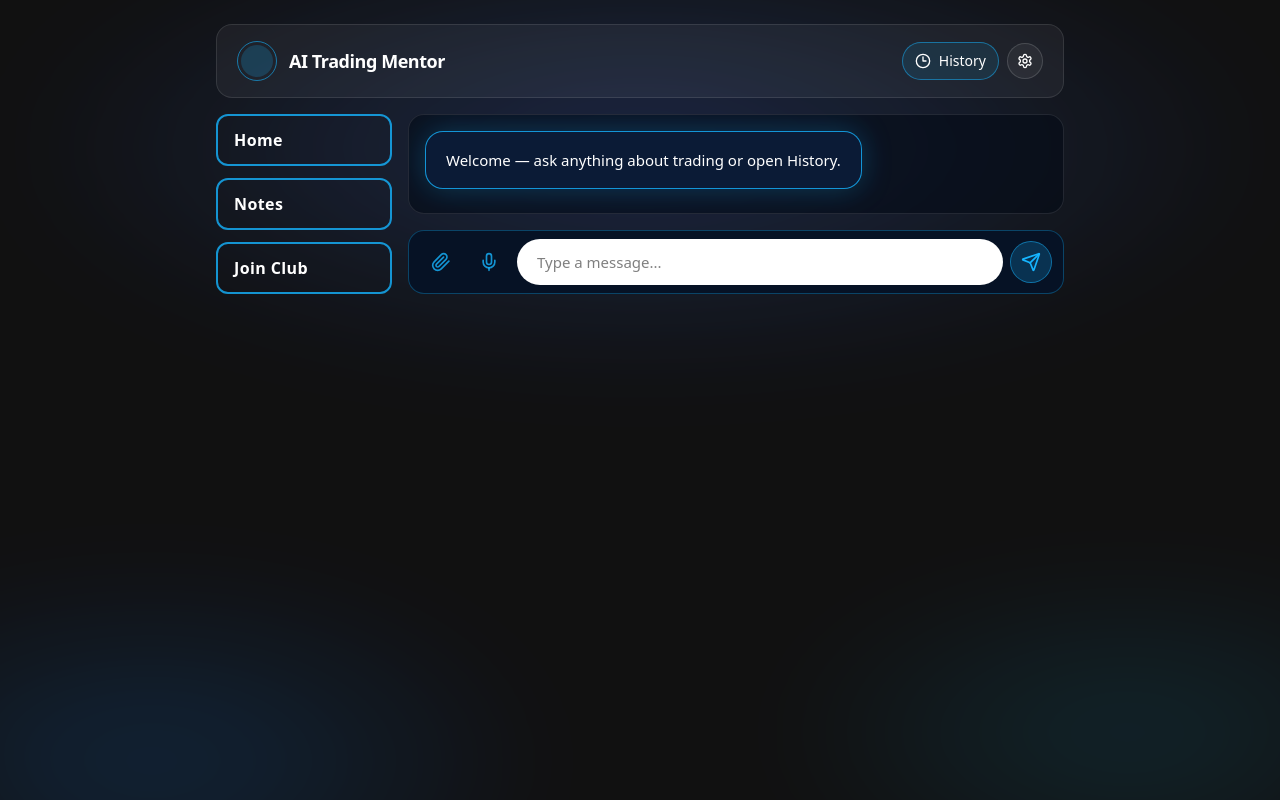
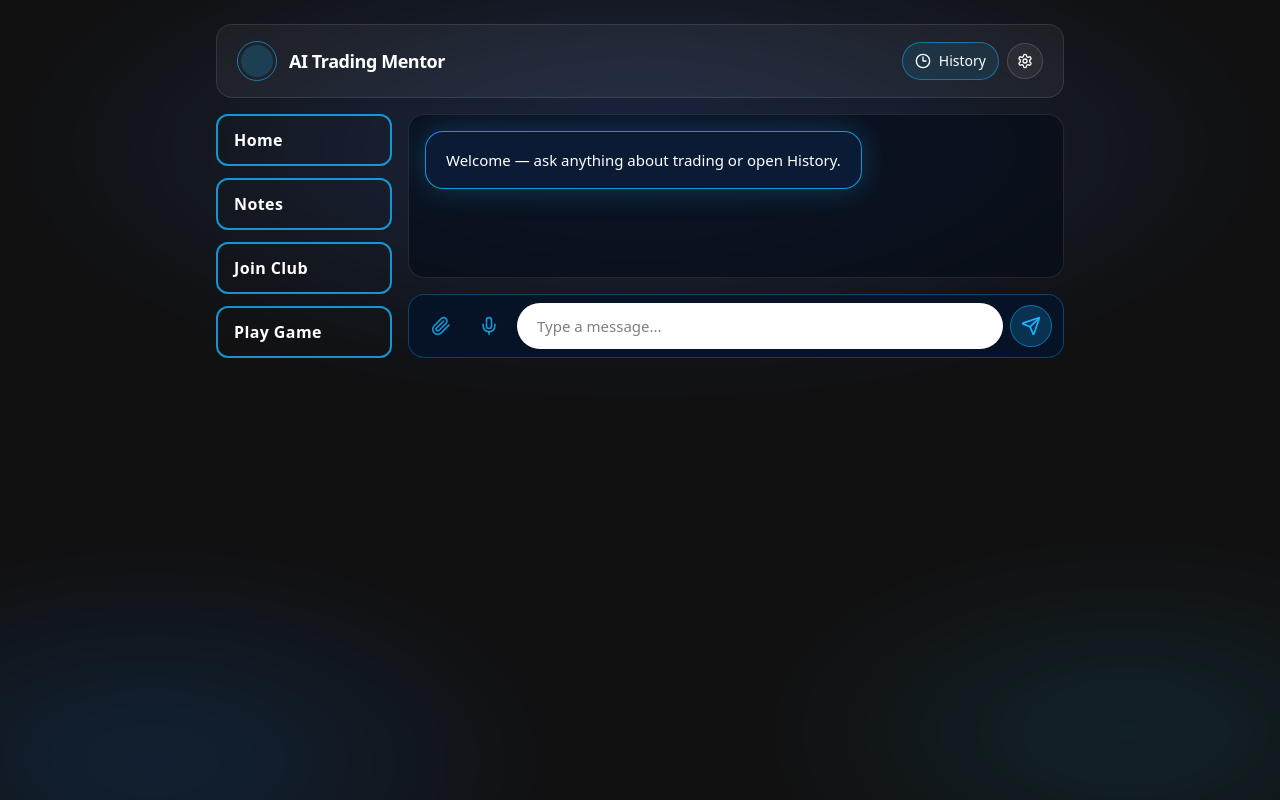
Before and after one commit to Cardicai/cardicworld, a Next.js app: page / in a window 1280 px wide. Built offline with nearby package versions, Linux system fonts and the light colour scheme.

Commit message:
Add Play Game button to left sidebar

```diff
--- a/src/components/SidebarLeft.tsx
+++ b/src/components/SidebarLeft.tsx
@@ -12,6 +12,14 @@ export default function SidebarLeft({
         <button className={base} onClick={onHome}>Home</button>
         <button className={base} onClick={onOpenNotes}>Notes</button>
         <button className={base} onClick={onJoin}>Join Club</button>
+        <button
+          className={base}
+          onClick={() => {
+            console.log("Play Game clicked")
+          }}
+        >
+          Play Game
+        </button>
       </div>
     </aside>
   )
```
